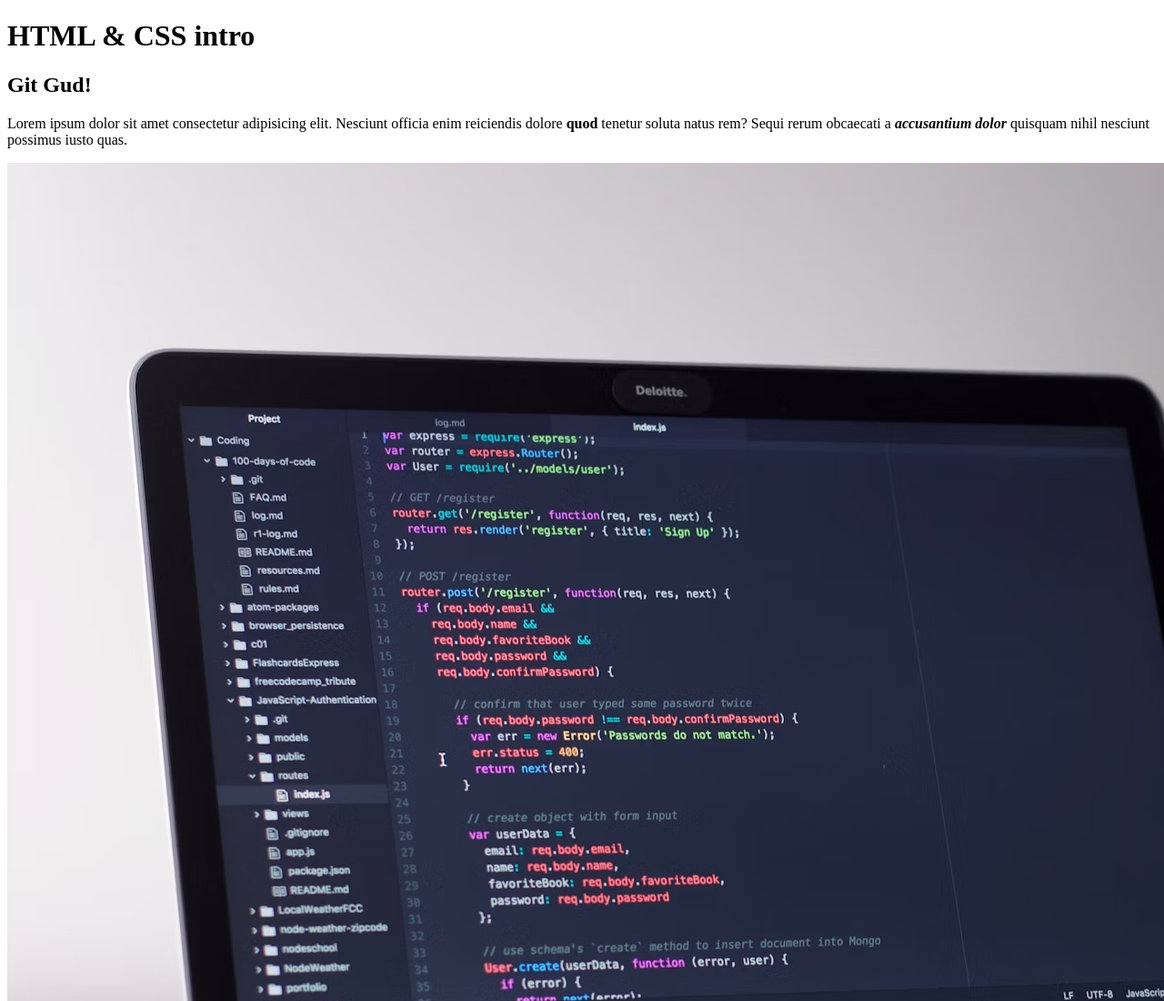
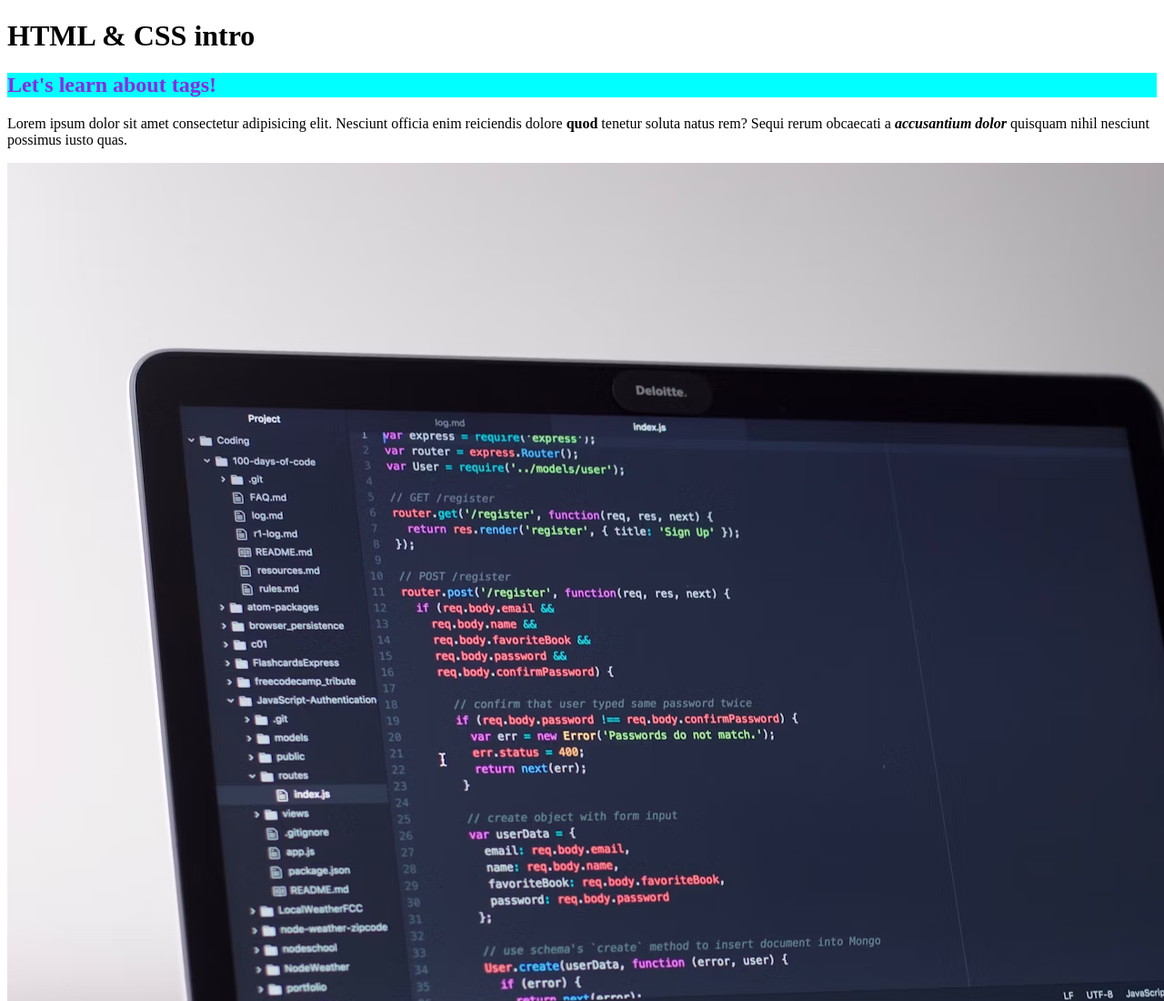
Before and after one commit to LukeZHar/t1w1-intro-to-webs, a plain HTML site: page index.html in a window 1280 px wide. Shown: the top 1100 px of the page at 91% size. Drawn offline with Linux system fonts and the light colour scheme.

Commit message:
Added style to index

```diff
--- a/index.html
+++ b/index.html
@@ -9,7 +9,7 @@
     <body>
         <header id="Heading">
             <h1>HTML & CSS intro</h1>
-            <h2>Git Gud!</h2>
+            <h2 style="color:blueviolet; background-color: cyan;">Let's learn about tags!</h2>
         </header>
         <article>
             <p>Lorem ipsum dolor sit amet consectetur adipisicing elit. Nesciunt
```
